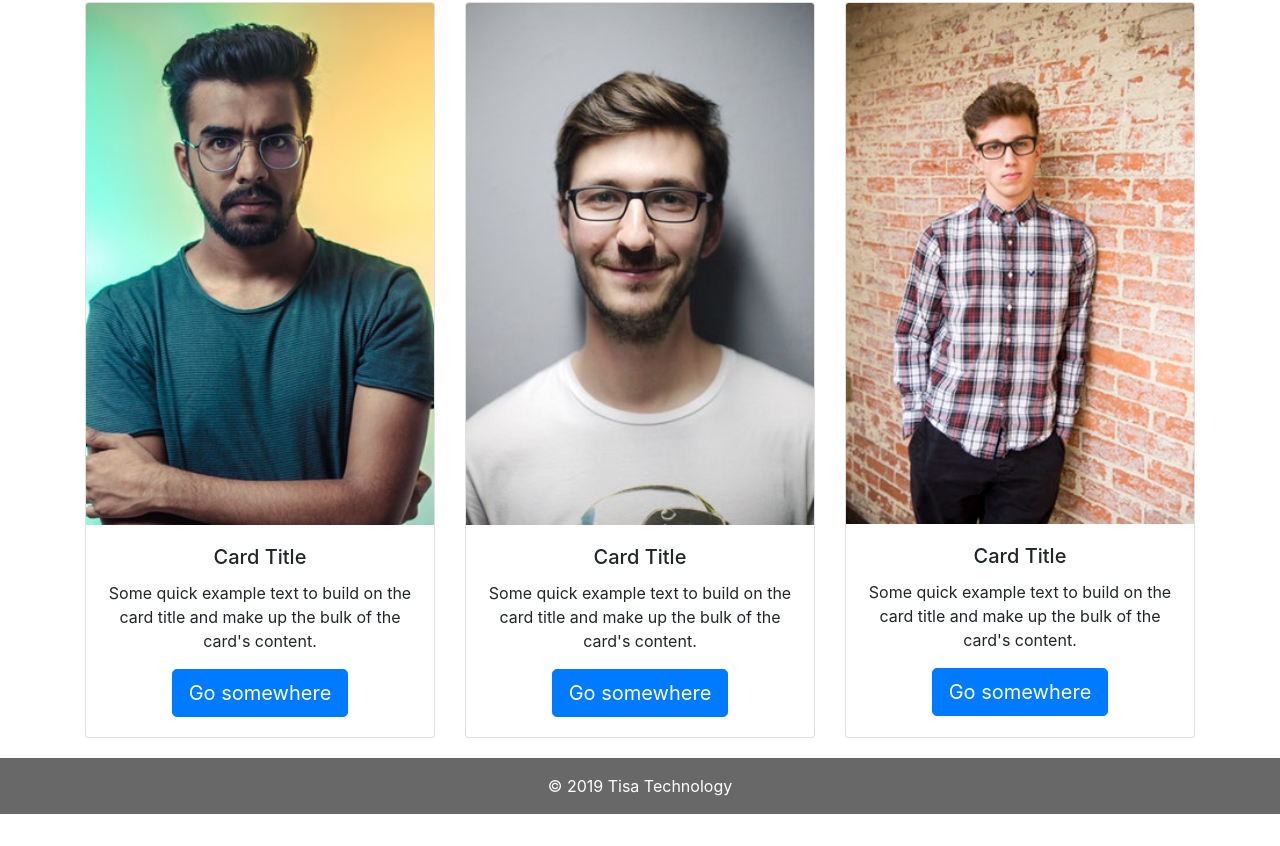
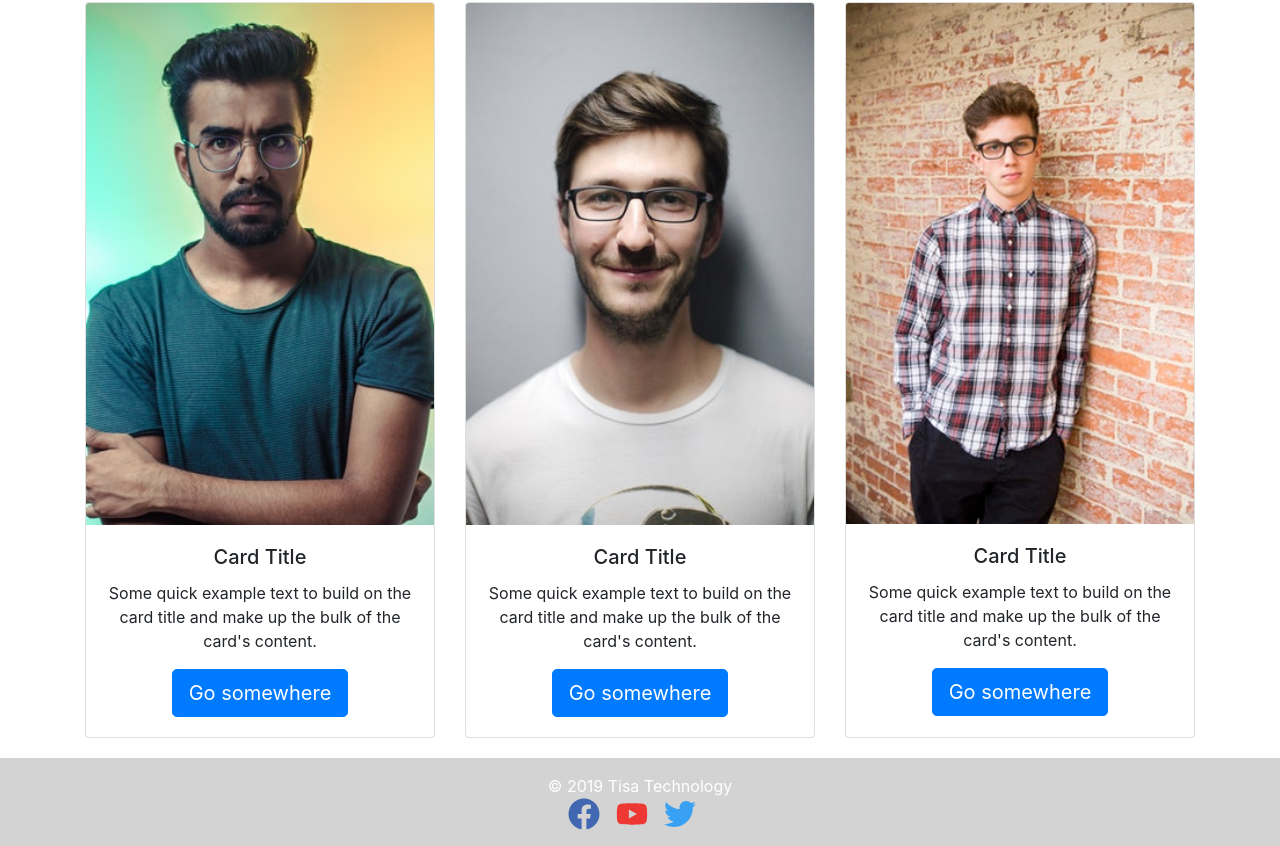
Before and after one commit to lmtejada/t-landing, a Gatsby site: page / in a window 1280 px wide. Shown: the part 818-1664 px from the top of the page. Before the commit the page ends 1632 px from the top, so only its background shows below. Built offline with nearby package versions, Linux system fonts and the light colour scheme; Gatsby itself is replaced by a stand-in of ours.

Commit message:
React icons

```diff
--- a/package.json
+++ b/package.json
@@ -20,7 +20,8 @@
     "react": "^16.8.3",
     "react-bootstrap": "^1.0.0-beta.5",
     "react-dom": "^16.8.3",
-    "react-helmet": "^5.2.0"
+    "react-helmet": "^5.2.0",
+    "react-icons": "^3.4.0"
   },
   "devDependencies": {
     "prettier": "^1.16.4"
--- a/src/components/footer/footer.js
+++ b/src/components/footer/footer.js
@@ -2,9 +2,24 @@ import React from "react";
 
 import "./footer.scss";
 
+import { FaFacebook, FaYoutube, FaTwitter } from "react-icons/fa";
+
 const Footer = () => (
     <footer className="footer" align="center">
-        © {new Date().getFullYear()} Tisa Technology
+        <div>
+            © {new Date().getFullYear()} Tisa Technology
+        </div>
+        <div>
+            <a href="https://www.google.com.co">
+                <FaFacebook className="facebook-icon" />
+            </a>
+            <a href="https://www.google.com.co">
+                <FaYoutube className="youtube-icon" />
+            </a>
+            <a href="https://www.google.com.co">
+                <FaTwitter className="twitter-icon" />
+            </a>
+        </div>
     </footer>
 )
 
--- a/src/components/footer/footer.scss
+++ b/src/components/footer/footer.scss
@@ -3,5 +3,22 @@
 footer {
     padding: 16px;
     color: white;
-    background-color: $color-secundary-branding;
+    background-color: lightgrey;
+
+    svg {
+        margin-right: 16px;
+        font-size: 32px;
+
+        &.facebook-icon {
+            color: #4267b2;
+        }
+
+        &.youtube-icon {
+            color: #ED3833;
+        }
+
+        &.twitter-icon {
+            color: #38A1F3;
+        }
+    }
 }
```
Also changed, not shown: 1 other file.
